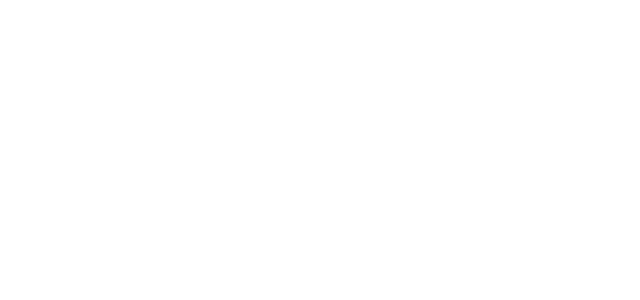
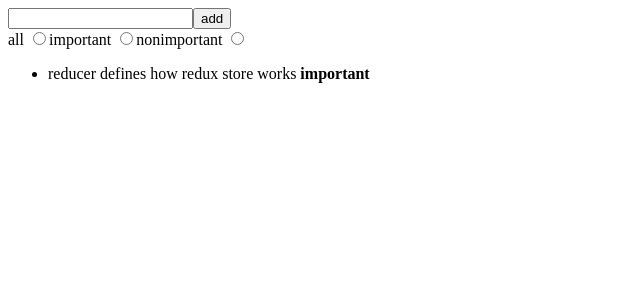
Before and after one commit to eyc94/full-stack-open, a React (Create React App) app in the folder 06. State Management With Redux/notes-redux/: page / in a window 1280 px wide. Shown: the top 300 px of the page, without its empty margins (0-640 px from the left). Built offline with nearby package versions, Linux system fonts and the light colour scheme.

Commit message:
Finishing the filters

```diff
--- a/06. State Management With Redux/notes-redux/src/App.js
+++ b/06. State Management With Redux/notes-redux/src/App.js
@@ -1,19 +1,12 @@
 import NewNote from './components/NewNote';
 import Notes from './components/Notes';
+import VisibilityFilter from './components/VisibilityFilter';
 
 const App = () => {
-  const filterSelected = (value) => {
-    console.log(value);
-  };
-
   return (
     <div>
       <NewNote />
-      <div>
-        all <input type='radio' name='filter' onChange={() => filterSelected('ALL')} />
-        important <input type='radio' name='filter' onChange={() => filterSelected('IMPORTANT')} />
-        nonimportant <input type='radio' name='filter' onChange={() => filterSelected('NONIMPORTANT')} />
-      </div>
+      <VisibilityFilter />
       <Notes />
     </div>
   );
--- a/06. State Management With Redux/notes-redux/src/components/Notes.js
+++ b/06. State Management With Redux/notes-redux/src/components/Notes.js
@@ -12,7 +12,14 @@ const Note = ({ note, handleClick }) => {
 
 const Notes = () => {
   const dispatch = useDispatch();
-  const notes = useSelector(state => state);
+  const notes = useSelector(({ filter, notes }) => {
+    if (filter === 'ALL') {
+      return notes;
+    }
+    return filter === 'IMPORTANT'
+      ? notes.filter(note => note.important)
+      : notes.filter(note => !note.important);
+  });
 
   return (
     <ul>
--- /dev/null
+++ b/06. State Management With Redux/notes-redux/src/components/VisibilityFilter.js
@@ -0,0 +1,16 @@
+import { filterChange } from '../reducers/filterReducer';
+import { useDispatch } from 'react-redux';
+
+const VisibilityFilter = (props) => {
+  const dispatch = useDispatch();
+
+  return (
+    <div>
+      all <input type='radio' name='filter' onChange={() => dispatch(filterChange('ALL'))} />
+      important <input type='radio' name='filter' onChange={() => dispatch(filterChange('IMPORTANT'))} />
+      nonimportant <input type='radio' name='filter' onChange={() => dispatch(filterChange('NONIMPORTANT'))} />
+    </div>
+  );
+};
+
+export default VisibilityFilter;
--- a/06. State Management With Redux/notes-redux/src/index.js
+++ b/06. State Management With Redux/notes-redux/src/index.js
@@ -19,10 +19,9 @@ console.log(store.getState());
 
 const root = ReactDOM.createRoot(document.getElementById('root'));
 root.render(
-  // <Provider store={store}>
-  //   <App />
-  // </Provider>
-  <div />
+  <Provider store={store}>
+    <App />
+  </Provider>
 );
 
 store.subscribe(() => console.log(store.getState()));
```
